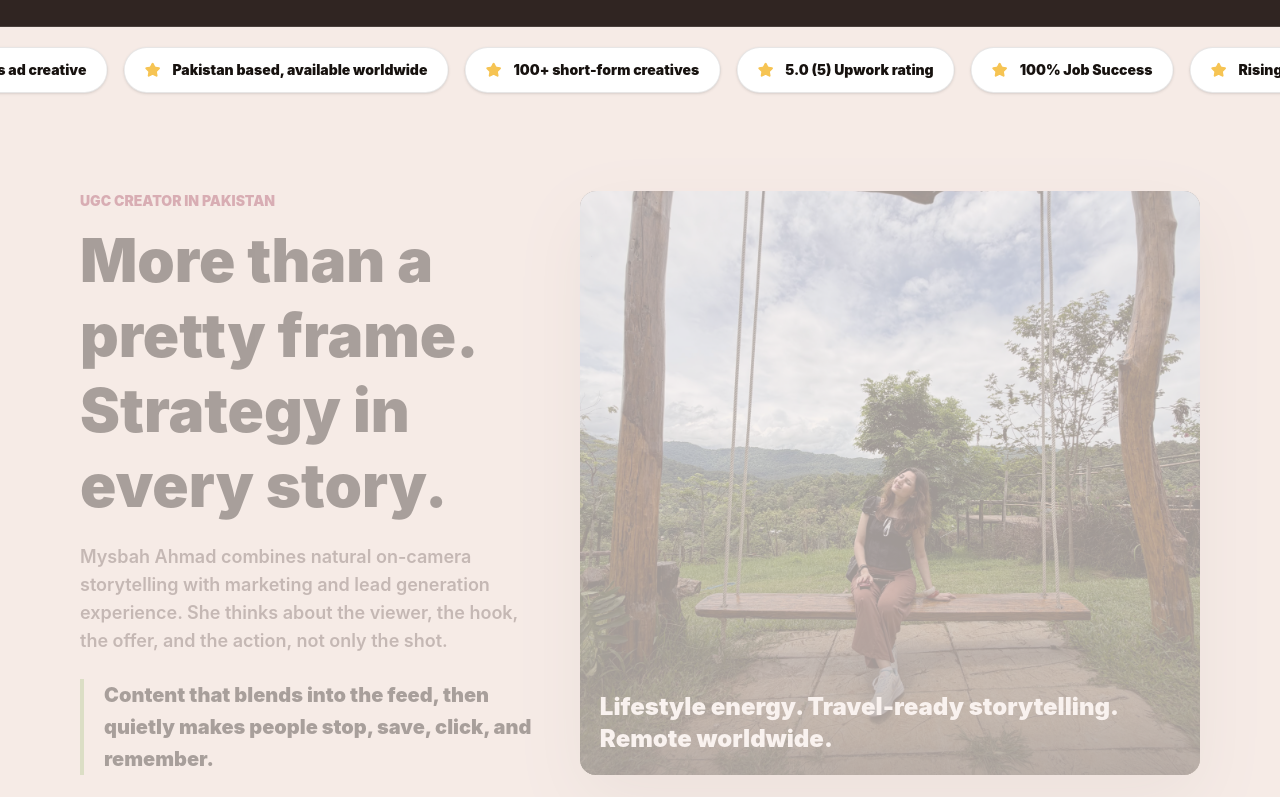
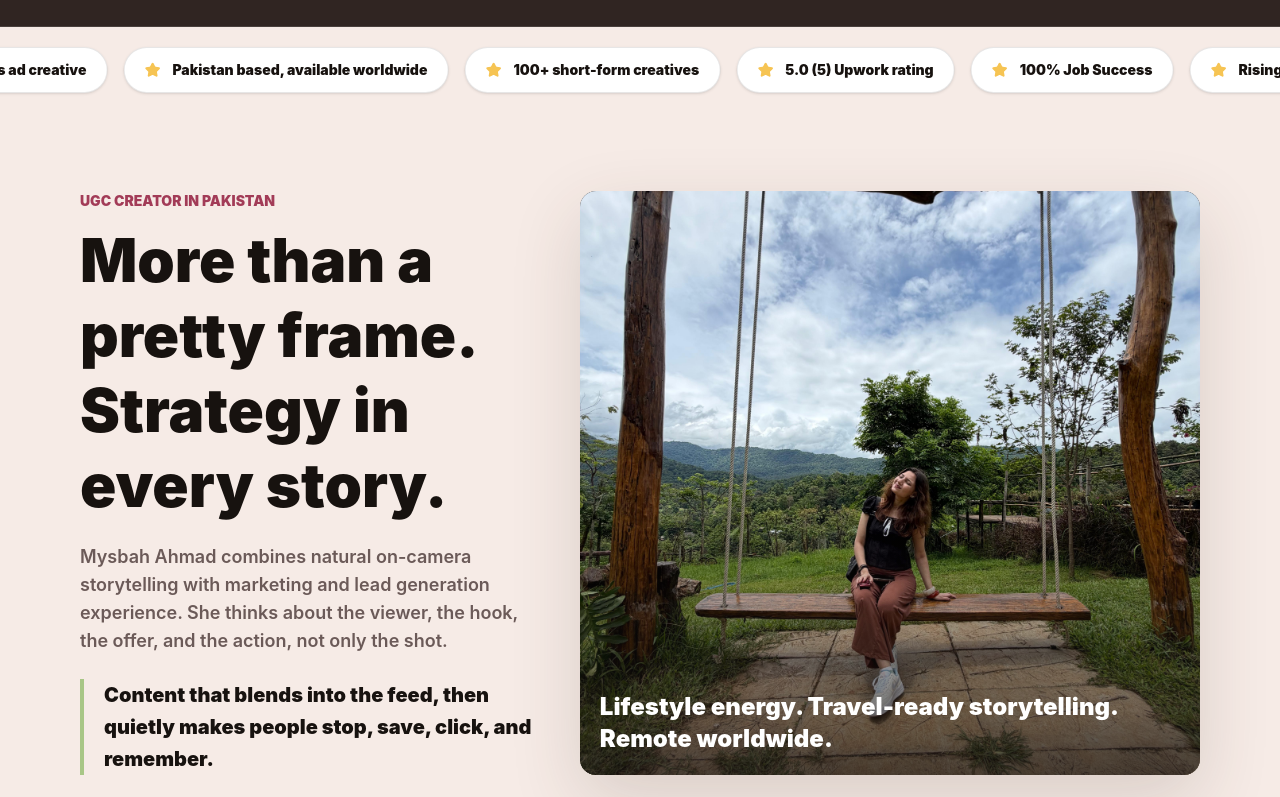
Before and after one commit to Assembler-Fourier/ugcbymysbah, a Next.js app: page / in a window 1280 px wide. Shown: the part 1043-1840 px from the top of the page. Built offline with nearby package versions, Linux system fonts and the light colour scheme.

Commit message:
Keep reveal motion fully legible

```diff
--- a/app/globals.css
+++ b/app/globals.css
@@ -207,11 +207,9 @@ a {
 
 @keyframes reveal-section {
   from {
-    opacity: 0.35;
     transform: translateY(22px);
   }
   to {
-    opacity: 1;
     transform: translateY(0);
   }
 }
```
